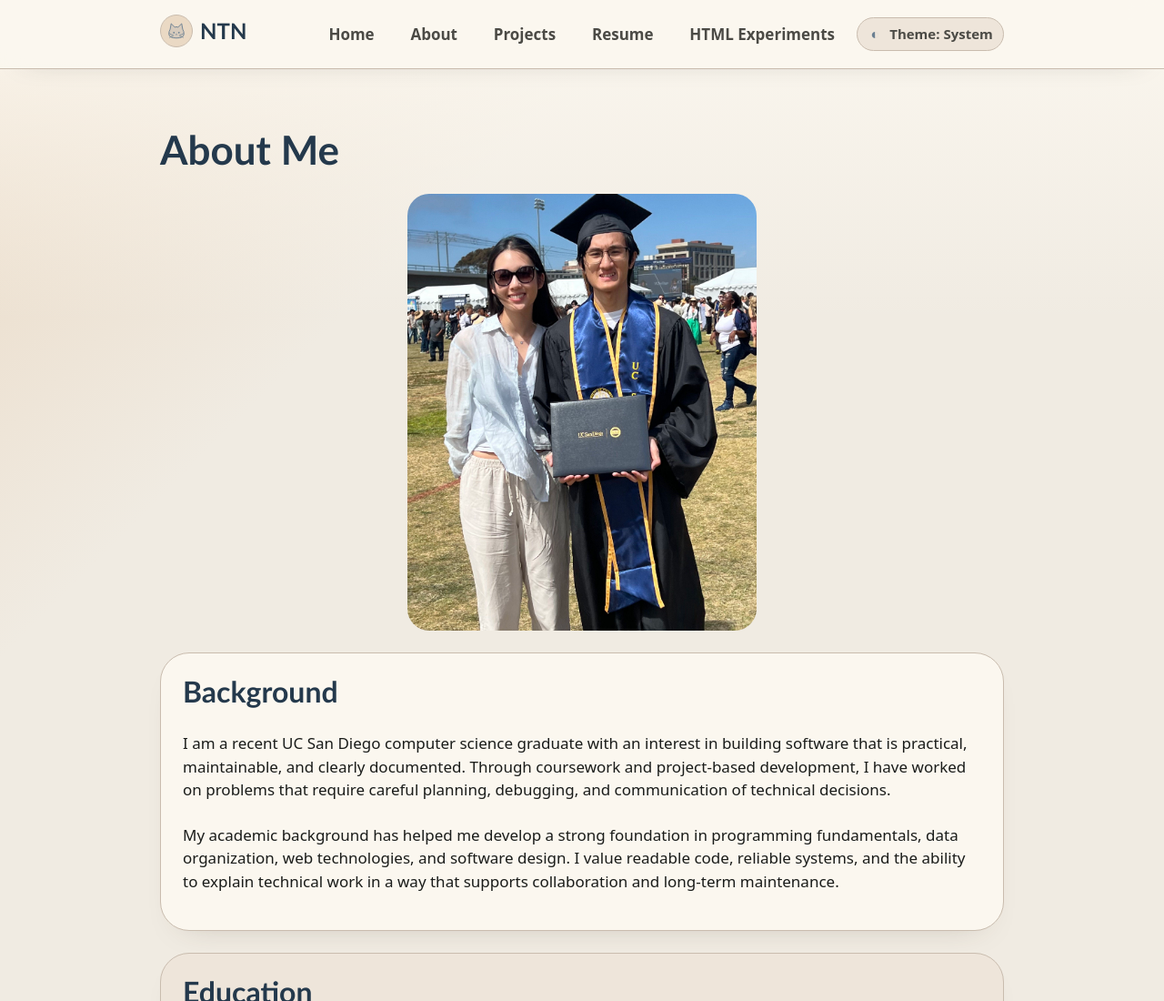
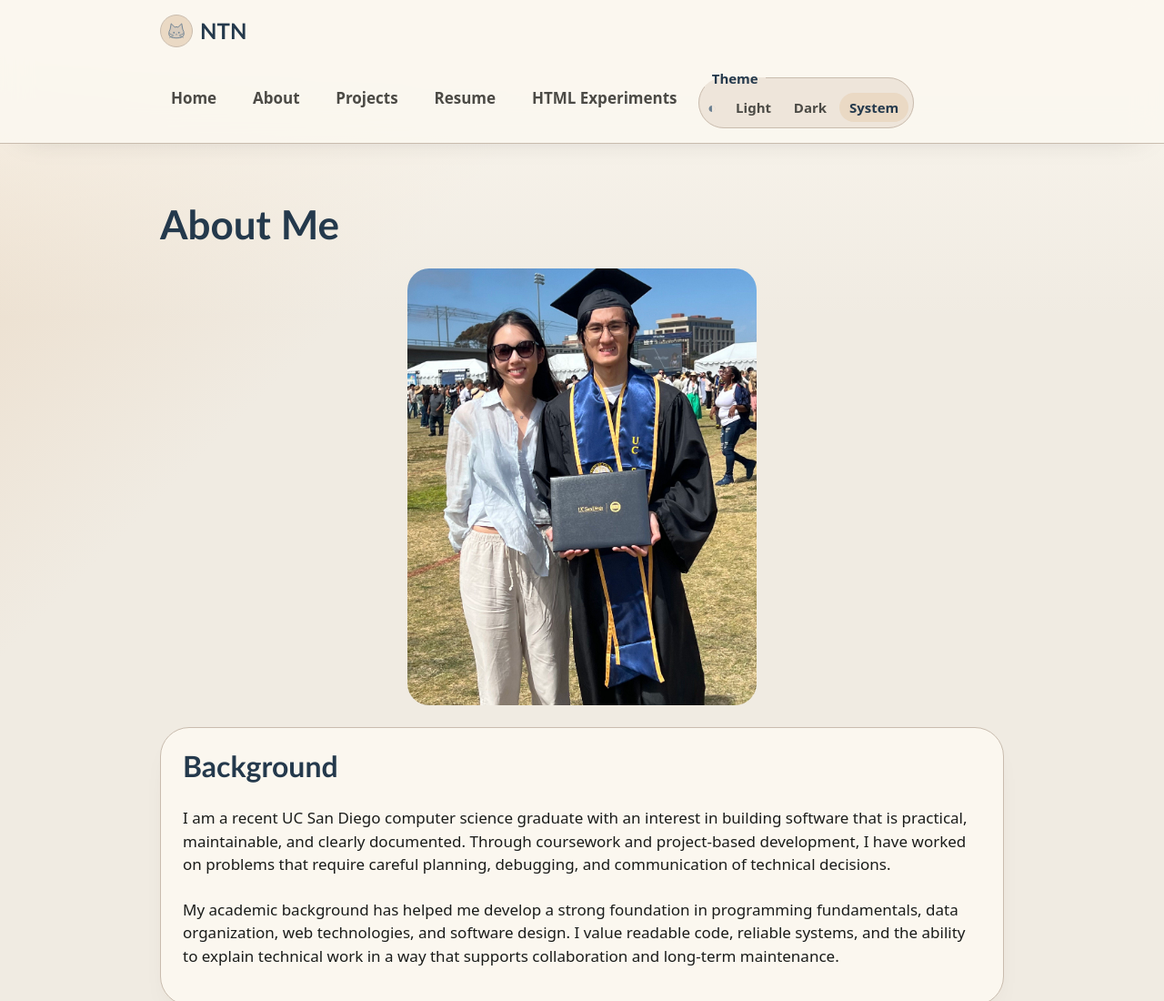
Before and after one commit to NathanNewwin/cse134-hw5, an Astro site: page /about in a window 1280 px wide. Shown: the top 1100 px of the page at 91% size. Built offline with nearby package versions, Linux system fonts and the light colour scheme; Astro itself is replaced by a stand-in of ours.

Commit message:
fix(): enhancement behavior

```diff
--- a/public/js/theme.js
+++ b/public/js/theme.js
@@ -44,75 +44,90 @@ function normalizeTheme(theme) {
 
 function applyTheme(theme) {
   root.classList.remove("theme-light", "theme-dark", "theme-system");
-  root.dataset.selectedTheme = theme;
+  root.setAttribute("data-selected-theme", theme);
+  root.setAttribute("data-theme", theme);
 
   if (theme === "system") {
-    root.removeAttribute("data-theme");
-    root.style.colorScheme = "";
     root.classList.add("theme-system");
     return;
   }
 
-  root.dataset.theme = theme;
-  root.style.colorScheme = theme;
   root.classList.add(`theme-${theme}`);
 }
 
-function getNextTheme(theme) {
-  const index = themeOrder.indexOf(theme);
-  return themeOrder[(index + 1) % themeOrder.length];
-}
+function updateThemePicker(fieldset, stateSlot, theme) {
+  const selectedLabel = themeLabels[theme];
 
-function updateButton(button, labelSlot, stateSlot, theme) {
-  const nextTheme = getNextTheme(theme);
-  const selectedLabel = themeLabels[theme];
-  const nextLabel = themeLabels[nextTheme];
-
-  button.dataset.themeChoice = theme;
-  button.setAttribute("aria-label", `Theme picker. Choices: Light, Dark, System. Selected theme: ${selectedLabel}. Press to select ${nextLabel}.`);
-  button.title = `Theme: ${selectedLabel}`;
-  labelSlot.textContent = `Theme: ${selectedLabel}`;
-  stateSlot.textContent = `Selected theme: ${selectedLabel}. Next theme: ${nextLabel}.`;
+  fieldset.dataset.themeChoice = theme;
+  stateSlot.textContent = `Selected theme: ${selectedLabel}.`;
 }
 
 function createThemePicker(currentTheme) {
+  const picker = document.querySelector("[data-theme-picker]");
   const nav = document.querySelector("body > header nav");
 
-  if (!nav) {
+  if (!picker && !nav) {
     return;
   }
 
-  const button = document.createElement("button");
-  button.className = "theme-picker";
-  button.type = "button";
-  button.dataset.themeOptions = "light dark system";
-  button.setAttribute("aria-describedby", "theme-picker-state");
+  const fieldset = picker ?? document.createElement("fieldset");
+  let stateSlot = fieldset.querySelector("#theme-picker-state");
 
-  const labelSlot = document.createElement("span");
-  labelSlot.className = "theme-picker-label";
+  if (!picker) {
+    fieldset.className = "theme-picker";
+    fieldset.dataset.themePicker = "";
+    fieldset.dataset.themeOptions = "light dark system";
+    fieldset.setAttribute("aria-describedby", "theme-picker-state");
+    fieldset.replaceChildren();
 
-  const stateSlot = document.createElement("span");
+    const legend = document.createElement("legend");
+    legend.textContent = "Theme";
+
+    const options = document.createElement("span");
+    options.className = "theme-picker-options";
+
+    themeOrder.forEach((theme) => {
+      const option = document.createElement("span");
+      const input = document.createElement("input");
+      const label = document.createElement("label");
+      const id = `theme-picker-${theme}`;
+
+      input.type = "radio";
+      input.id = id;
+      input.name = "theme";
+      input.value = theme;
+      label.htmlFor = id;
+      label.textContent = themeLabels[theme];
+      option.append(input, label);
+      options.append(option);
+    });
+
+    stateSlot = document.createElement("span");
     stateSlot.className = "visually-hidden";
     stateSlot.id = "theme-picker-state";
     stateSlot.setAttribute("aria-live", "polite");
     stateSlot.setAttribute("aria-atomic", "true");
+    fieldset.append(legend, options, stateSlot);
+    nav.append(fieldset);
+  }
 
-  const choicesSlot = document.createElement("span");
-  choicesSlot.className = "visually-hidden";
-  choicesSlot.textContent = "Available theme choices: Light, Dark, System.";
+  fieldset.hidden = false;
 
-  let selectedTheme = currentTheme;
-  updateButton(button, labelSlot, stateSlot, selectedTheme);
+  fieldset.querySelectorAll('input[name="theme"]').forEach((input) => {
+    input.checked = input.value === currentTheme;
+    input.addEventListener("change", () => {
+      if (!input.checked) {
+        return;
+      }
 
-  button.addEventListener("click", () => {
-    selectedTheme = getNextTheme(selectedTheme);
+      const selectedTheme = normalizeTheme(input.value);
       applyTheme(selectedTheme);
       writeStoredTheme(selectedTheme);
-    updateButton(button, labelSlot, stateSlot, selectedTheme);
+      updateThemePicker(fieldset, stateSlot, selectedTheme);
+    });
   });
 
-  button.append(labelSlot, choicesSlot, stateSlot);
-  nav.append(button);
+  updateThemePicker(fieldset, stateSlot, currentTheme);
 }
 
 const currentTheme = normalizeTheme(readStoredTheme());
--- a/public/styles/site.css
+++ b/public/styles/site.css
@@ -211,16 +211,19 @@ body > header nav a {
   gap: var(--space-xs);
   align-items: center;
   justify-content: center;
-  min-inline-size: 7rem;
   margin-block: 0;
-  padding: 0.4em 0.75em;
+  padding: 0.35em;
   background: var(--color-surface-soft);
   color: var(--color-text-muted);
-  border-color: var(--color-border);
+  border: 1px solid var(--color-border);
   border-radius: var(--radius-pill);
   font-size: var(--step-neg-1);
   font-weight: 650;
   box-shadow: none;
+}
+
+.theme-picker[hidden] {
+  display: none;
 }
 
 .theme-picker::before {
@@ -240,10 +243,47 @@ body > header nav a {
   content: "☾";
 }
 
-.theme-picker:hover,
-.theme-picker:focus-visible {
+.theme-picker legend {
+  padding-inline: var(--space-xs);
+}
+
+.theme-picker-options {
+  display: inline-flex;
+  gap: var(--space-2xs);
+}
+
+.theme-picker-options span {
+  display: inline-flex;
+}
+
+.theme-picker input {
+  position: absolute;
+  inline-size: 1px;
+  block-size: 1px;
+  overflow: hidden;
+  clip-path: inset(50%);
+}
+
+.theme-picker label {
+  display: inline-flex;
+  align-items: center;
+  min-block-size: 2rem;
+  padding-inline: 0.65rem;
+  border-radius: var(--radius-pill);
+  cursor: pointer;
+}
+
+.theme-picker input:checked + label {
   background: var(--color-secondary-soft);
   color: var(--color-primary-strong);
+}
+
+.theme-picker input:focus-visible + label,
+.theme-picker label:hover {
+  background: var(--color-surface);
+  color: var(--color-primary-strong);
+  outline: 2px solid var(--color-accent);
+  outline-offset: 2px;
 }
 
 nav a:hover,
--- a/src/components/SiteHeader.astro
+++ b/src/components/SiteHeader.astro
@@ -24,5 +24,25 @@ function isCurrent(href) {
         </li>
       ))}
     </ul>
+    <fieldset class="theme-picker" data-theme-picker data-theme-options="light dark system" aria-describedby="theme-picker-state" hidden>
+      <legend>Theme</legend>
+      <span class="theme-picker-options">
+        <span>
+          <input type="radio" id="theme-picker-light" name="theme" value="light">
+          <label for="theme-picker-light">Light</label>
+        </span>
+        <span>
+          <input type="radio" id="theme-picker-dark" name="theme" value="dark">
+          <label for="theme-picker-dark">Dark</label>
+        </span>
+        <span>
+          <input type="radio" id="theme-picker-system" name="theme" value="system" checked>
+          <label for="theme-picker-system">System</label>
+        </span>
+      </span>
+      <span class="visually-hidden" id="theme-picker-state" aria-live="polite" aria-atomic="true">
+        Selected theme: System.
+      </span>
+    </fieldset>
   </nav>
 </header>
```
Also changed, not shown: README.md. Lines whose indentation alone changed are shown as unchanged.
